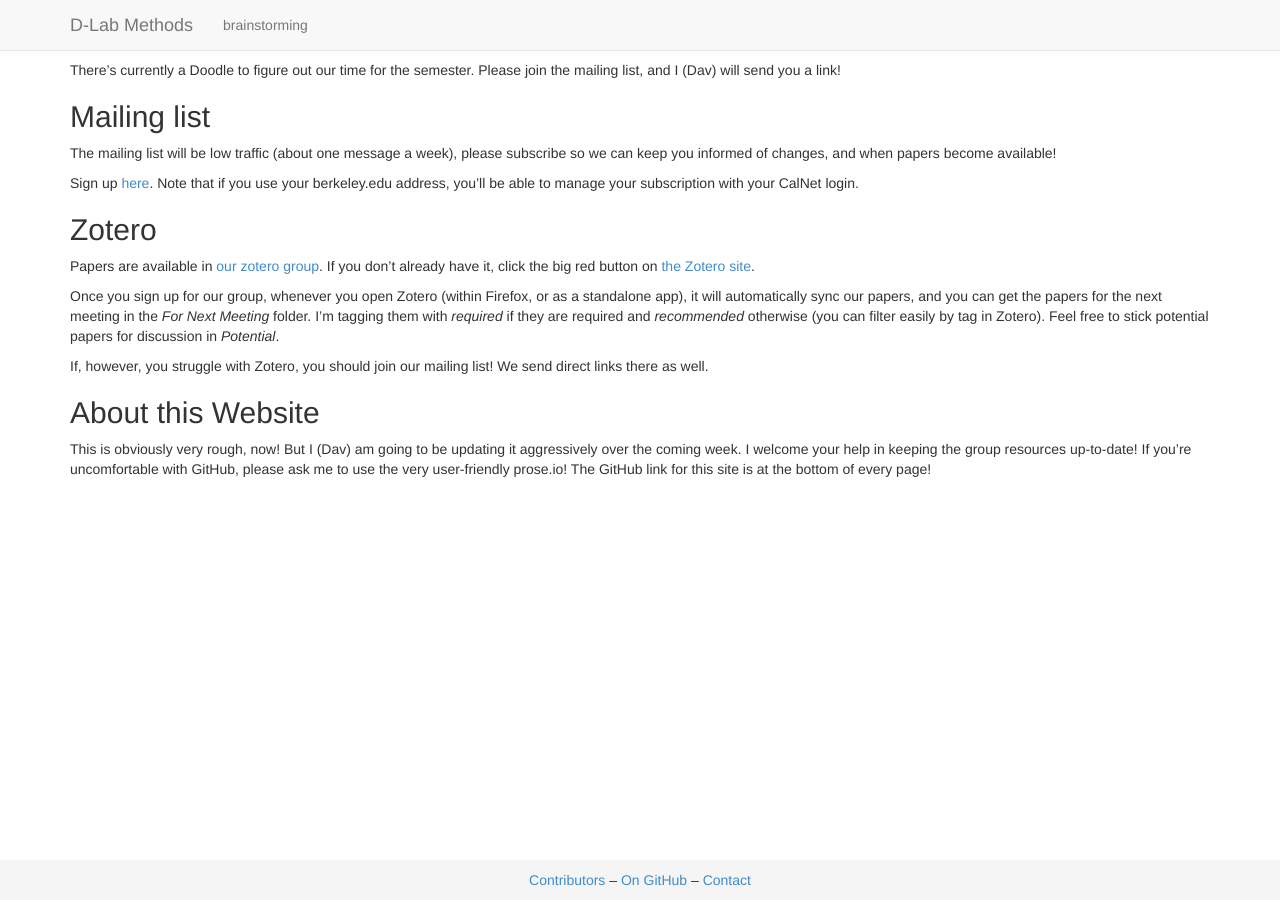
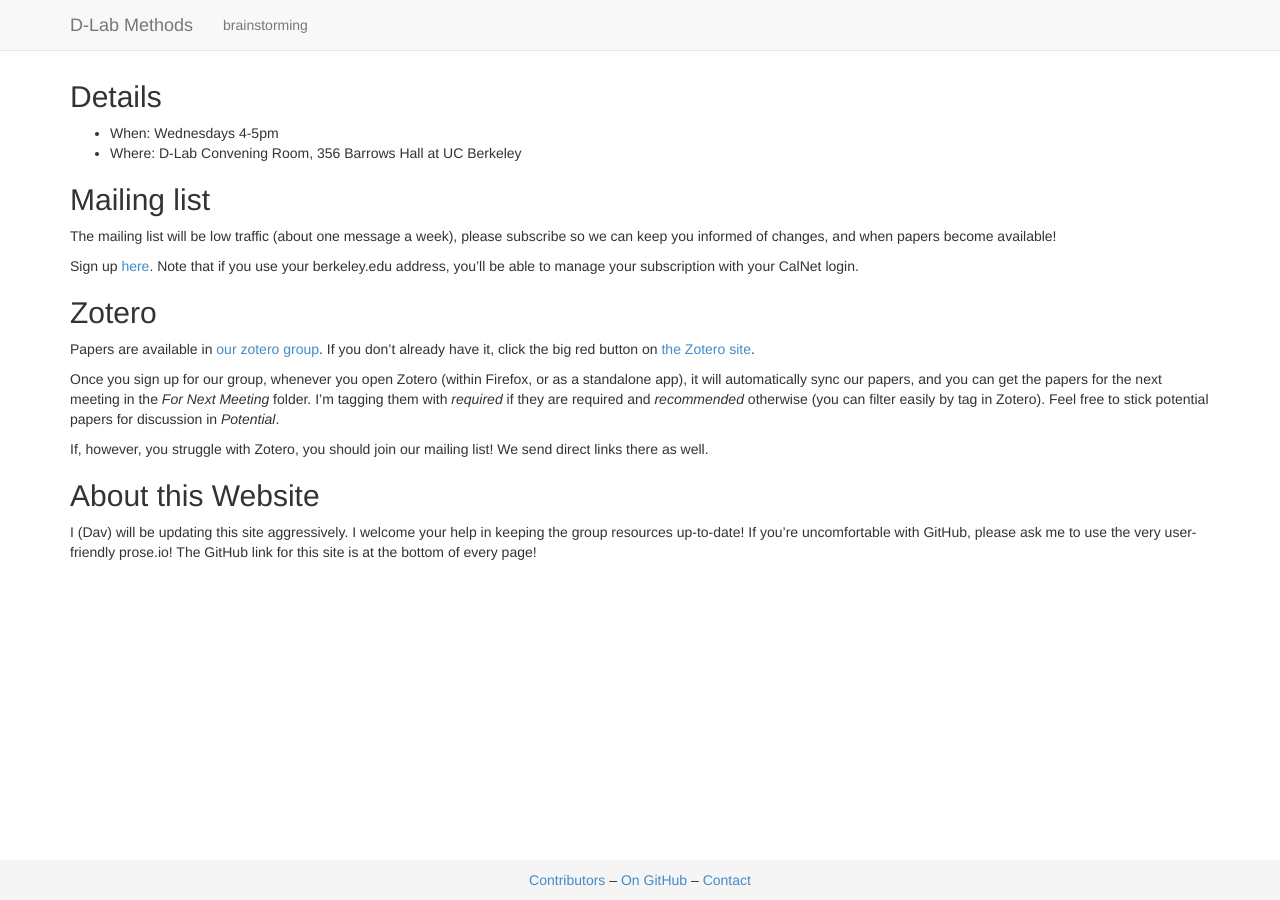
Before and after one commit to dlab-berkeley/dlab-methods, a Jekyll site: the page built from index.md, in a window 1280 px wide. Built offline with Jekyll 4.4.1, drawn with Linux system fonts in a browser that asks for light colours; Markdown is read by kramdown in place of the engine named in the settings.

Commit message:
Updates to reflect final time

```diff
--- a/index.md
+++ b/index.md
@@ -3,8 +3,10 @@ title: D-Lab Social Science Methods Group
 author: Dav Clark
 layout: default
 ---
-There's currently a Doodle to figure out our time for the semester. Please join
-the mailing list, and I (Dav) will send you a link!
+## Details
+
+ - When: Wednesdays 4-5pm
+ - Where: D-Lab Convening Room, 356 Barrows Hall at UC Berkeley
 
 ## Mailing list
 
@@ -34,7 +36,7 @@ direct links there as well.
 
 ## About this Website
 
-This is obviously very rough, now! But I (Dav) am going to be updating it aggressively over the coming week. I welcome your help in keeping the group resources
-up-to-date! If you're uncomfortable with GitHub, please ask me to use the very
-user-friendly prose.io! The GitHub link for this site is at the bottom of every
-page!
+I (Dav) will be updating this site aggressively. I welcome your help in keeping
+the group resources up-to-date! If you're uncomfortable with GitHub, please ask
+me to use the very user-friendly prose.io! The GitHub link for this site is at
+the bottom of every page!
```
Also changed, not shown: brainstorming.md (added, +23 -0 lines), contributors.md (added, +9 -0 lines).
